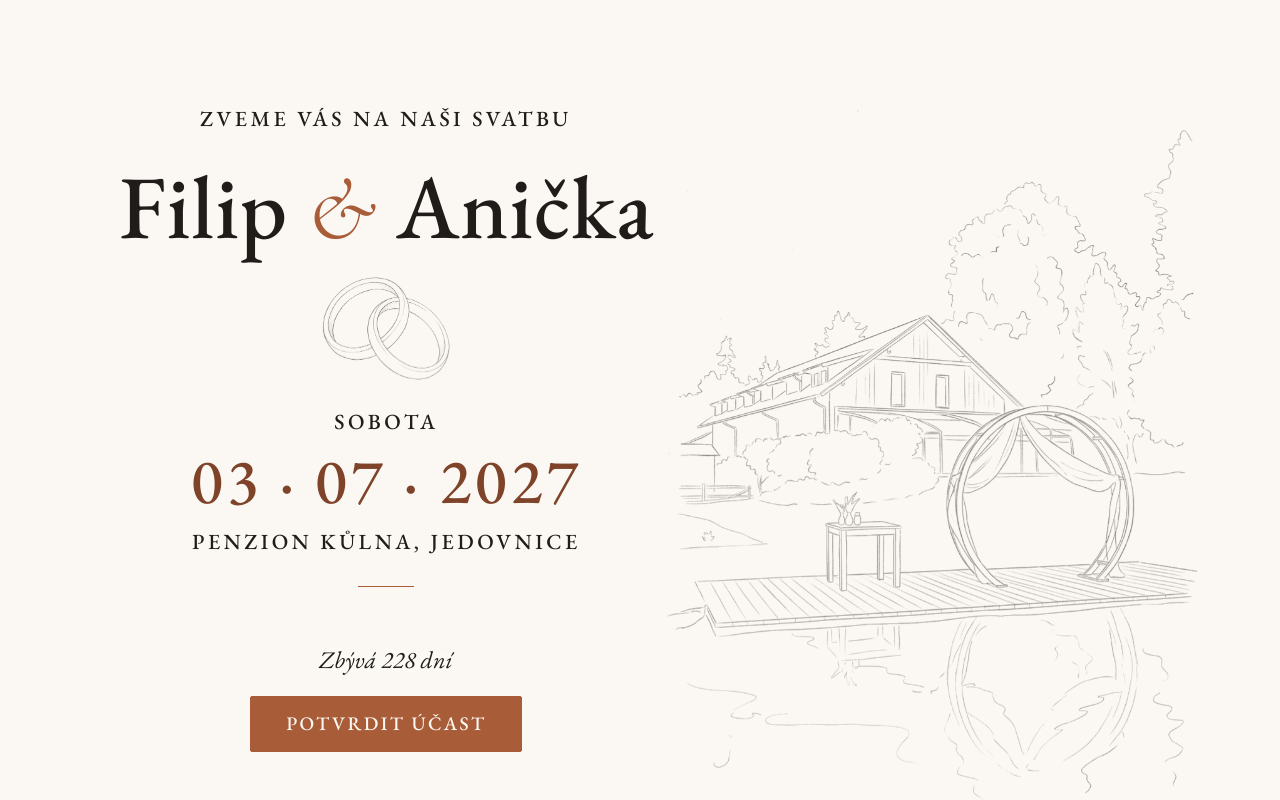
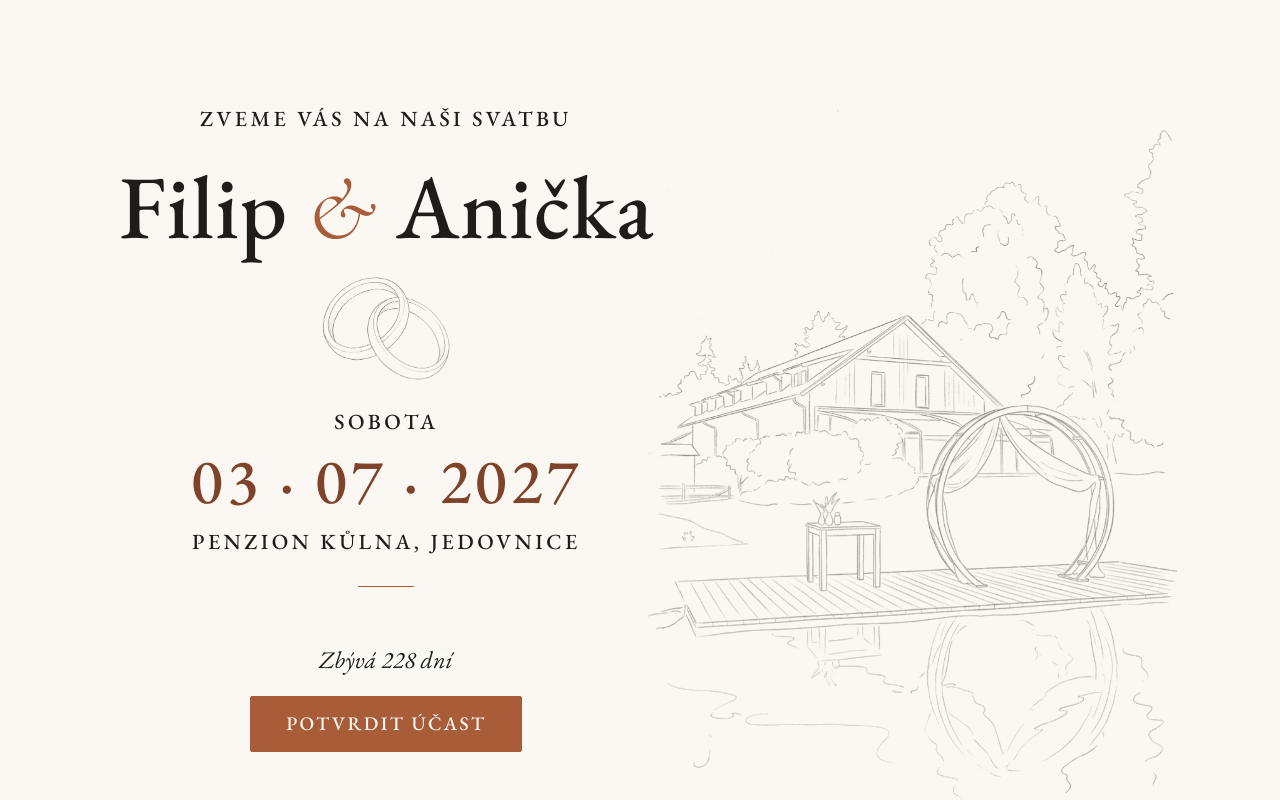
Before and after one commit to Filda99/Svatba, a plain HTML site: page index.html in a window 1280 px wide. Shown: the top 800 px of the page. Drawn offline with nearby package versions, Linux system fonts and the light colour scheme.

Commit message:
Hero: posun kresby Kůlny doleva na desktopu, aby se zaplnila mezera uprostřed
Co-Authored-By: Claude Sonnet 5.5 <noreply@anthropic.com>
Claude-Session: https://claude.ai/code/session_01J3kUZERMgHXR65HkggQwcH

```diff
--- a/index.html
+++ b/index.html
@@ -250,7 +250,7 @@
   @media (min-width: 900px) and (min-aspect-ratio: 5/4) {
     .hero { align-items: flex-start; padding-left: clamp(2rem, 5vw, 6rem); }
     .hero-main, .hero-bottom { width: 54%; }
-    .hero::before { background-position: right clamp(1rem, 5vw, 6rem) bottom; background-size: auto 94%; }
+    .hero::before { background-position: right clamp(2rem, calc(14vw - 6rem), 14rem) bottom; background-size: auto 94%; }
     .hero h1 { font-size: clamp(3.4rem, 7vw, 6.5rem); }
   }
   @media (min-width: 601px) { :root { --draw-opacity: .75; } }
```
